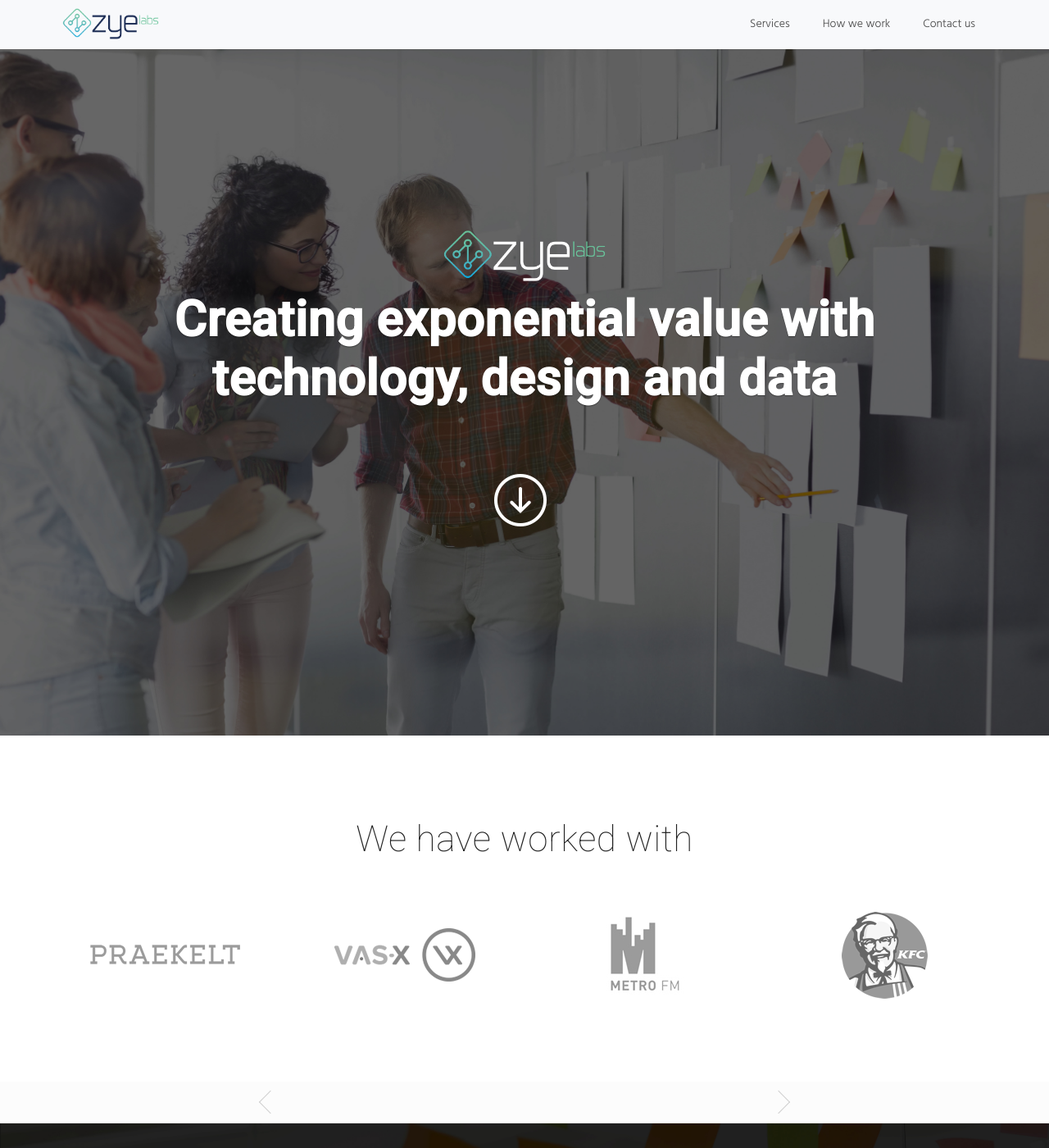
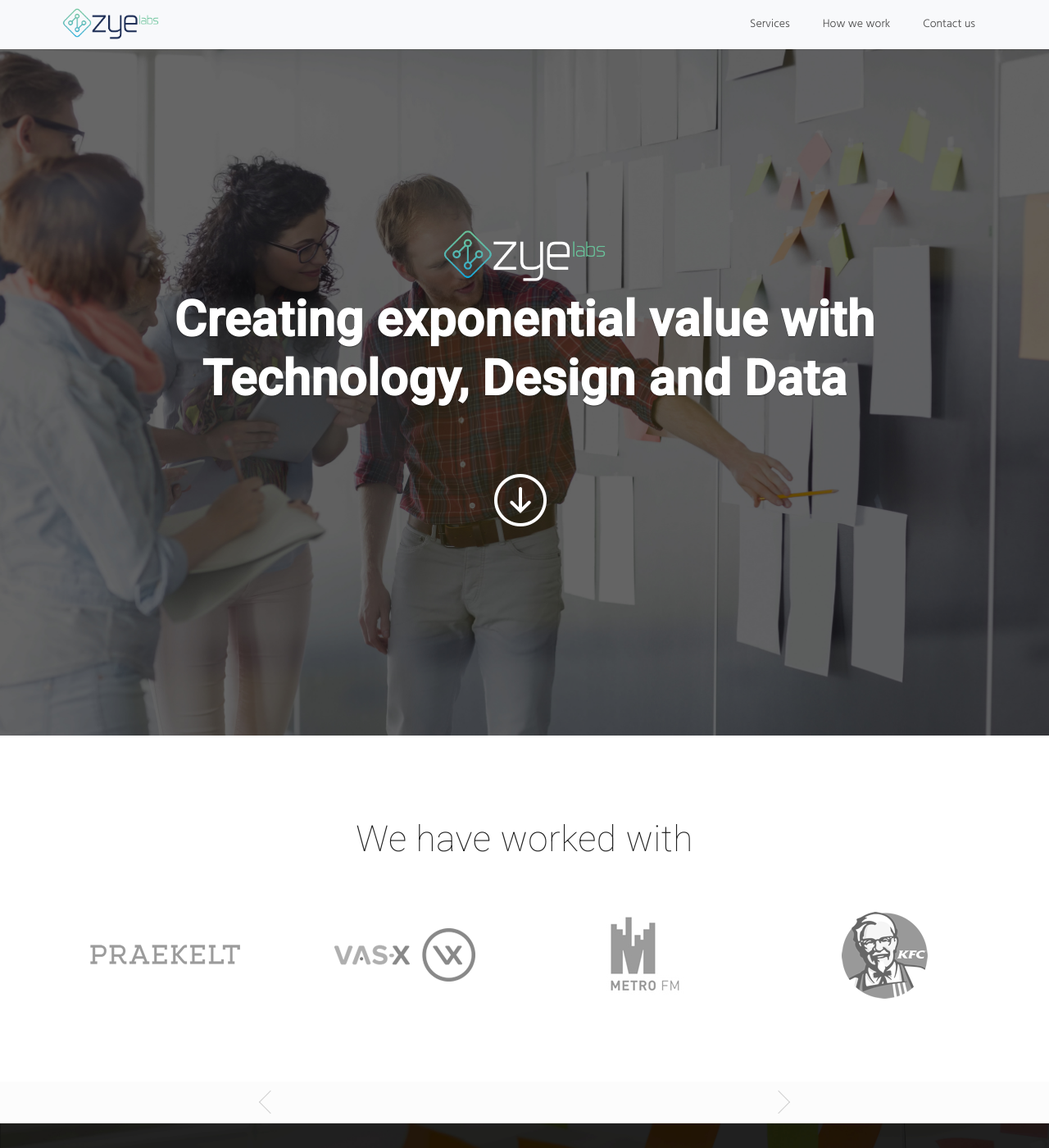
Before and after one commit to ZyeLabs/zyelabs.github.io, a Jekyll site: the page built from index.html, in a window 1280 px wide and 1400 px high. Shown: the whole window at 82% size. Built offline with Jekyll 4.4.1, drawn with Linux system fonts in a browser that asks for light colours.

Commit message:
intro optimized

```diff
--- a/_layouts/default.html
+++ b/_layouts/default.html
@@ -98,15 +98,15 @@
                 <img src="assets/images/uploads/z.png" alt="" class="wow fadeIn custom-slogan-img"
                      data-wow-duration="1s" data-wow-delay="1s">
                 <h1 class="banner-h1">
-                    <strong>Creating exponential value with technology, design and data</strong>
+                    <strong>Creating exponential value with Technology, Design and Data</strong>
                 </h1>
             </div>
-            <a class="goto" href="#"><i class="icon big-icon wow slideInUp icon-arrow-down"
-                                        style="color: rgb(255, 255, 255); font-size: 64px; opacity: 1;"
-                                        data-wow-duration="1s" data-wow-delay="2s"
-                                        src="assets/images/uploads/ZyeLabs_Logo_Lg.png"></i></a>
+            <i class="icon big-icon wow slideInUp icon-arrow-down custom-down-arrow" data-wow-duration="1s" data-wow-delay="2s"></i>
         </div>
-    </header><!-- CLIENTS SLIDER BLOCK -->
+    </header>
+    <!-- /INTRO CENTER -->
+
+    <!-- CLIENTS SLIDER BLOCK -->
     <section id="clients-slider" class="clients-block text-center"
              style="background-image: none; background-color: rgba(0, 0, 0, 0); padding-top: 100px; padding-bottom: 100px; border-bottom-width: 1px; border-bottom-color: rgb(232, 232, 232); background-repeat: repeat; background-size: auto; background-attachment: scroll;">
 
--- a/assets/css/custom.css
+++ b/assets/css/custom.css
@@ -36,3 +36,9 @@
     width: 220px;
     height: 84px;
 }
+
+.custom-down-arrow{
+    color: rgb(255, 255, 255);
+    font-size: 64px;
+    opacity: 1;
+}
```
